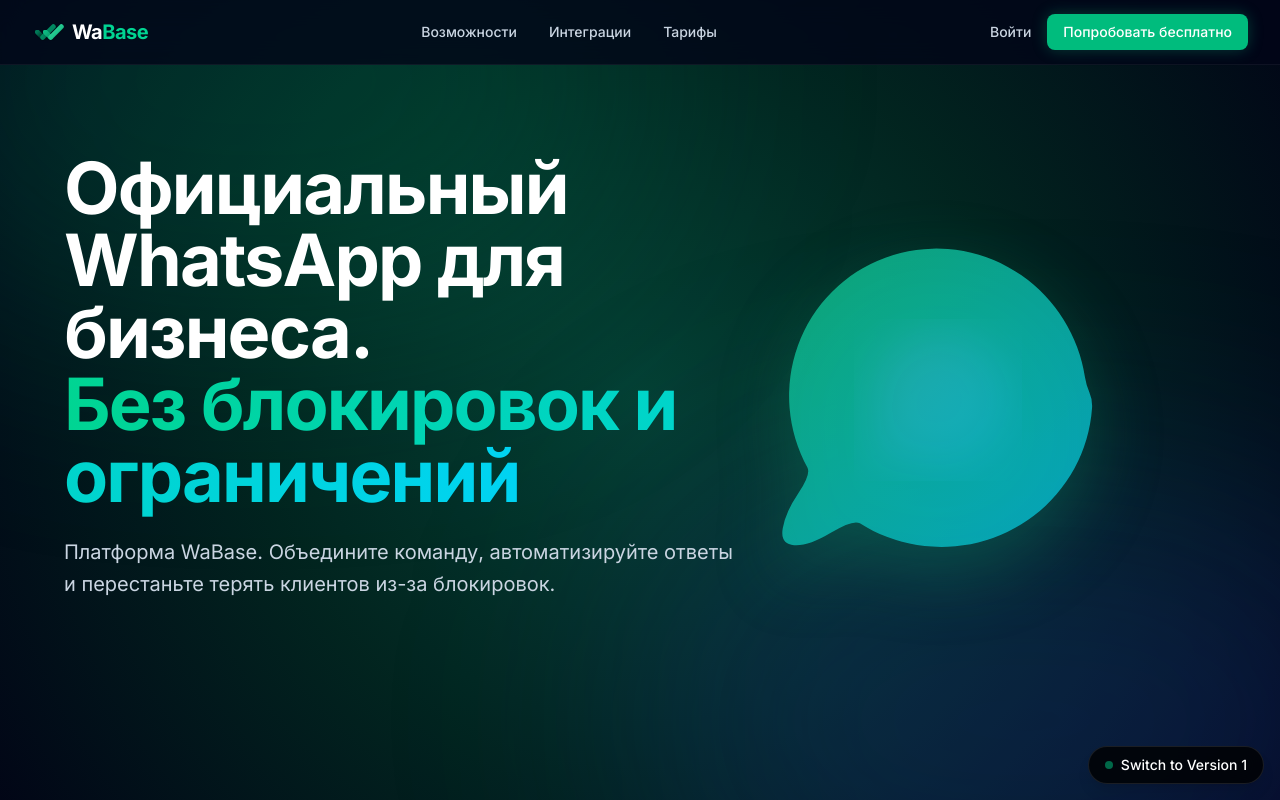
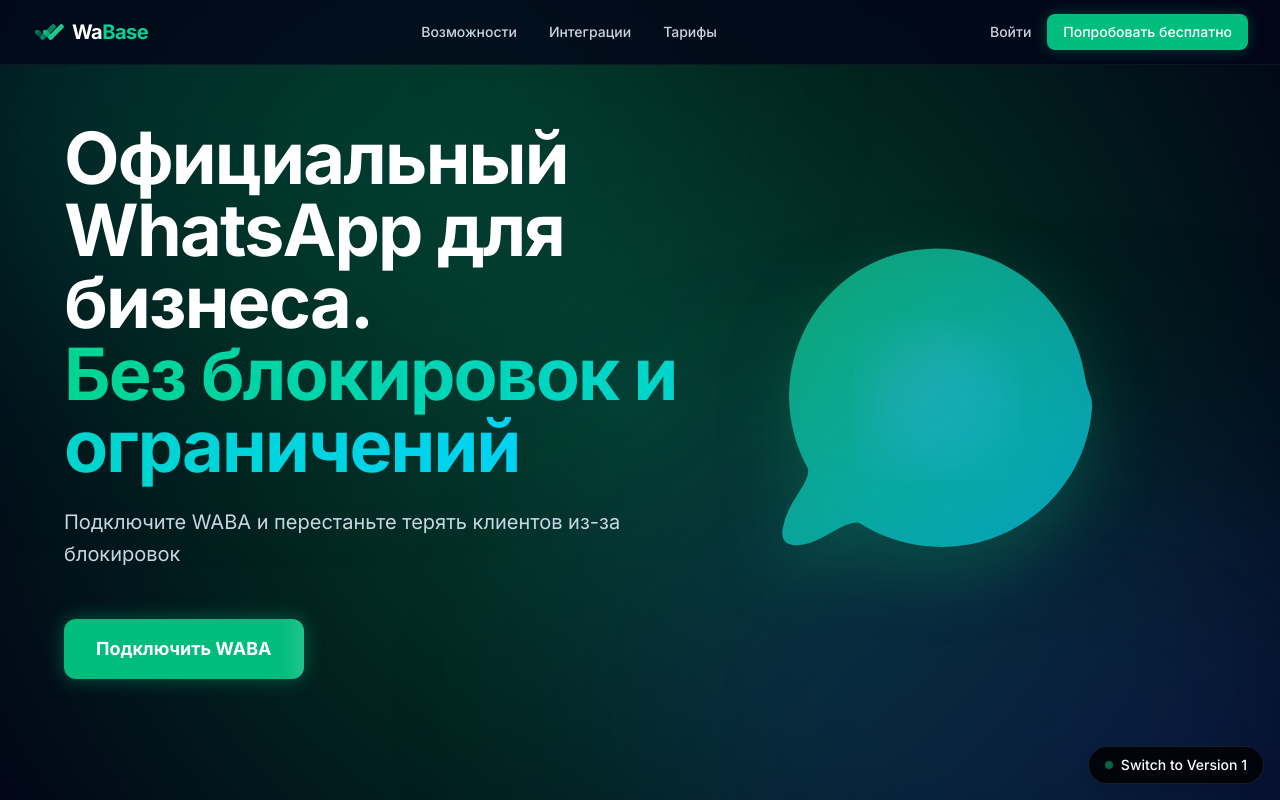
Before and after one commit to kenzheshh/11, a React (Vite) app: page / in a window 1280 px wide. Shown: the top 800 px of the page. Built offline with nearby package versions, Linux system fonts and the light colour scheme.

Commit message:
feat: Update CTA to "Подключить WABA"
Refactors various components to use a consistent "Подключить WABA" call to action, replacing previous wording. This change aims to clarify the primary user action and streamline the conversion flow.

```diff
--- a/src/components/Hero.tsx
+++ b/src/components/Hero.tsx
@@ -77,7 +77,7 @@ export default function Hero() {
             transition={{ duration: 0.5, delay: 0.1 }}
             className="mt-6 text-xl text-gray-600 max-w-2xl mx-auto leading-relaxed"
           >
-            Объедините отдел продаж в одном окне. Делайте массовые рассылки легально, контролируйте менеджеров и отвечайте клиентам в 2 раза быстрее с помощью ИИ-суфлера.
+            Подключите WABA и перестаньте терять клиентов из-за блокировок
           </motion.p>
 
           <motion.div
@@ -87,7 +87,7 @@ export default function Hero() {
             className="mt-10 flex flex-col sm:flex-row gap-4 justify-center items-center"
           >
             <button className="w-full sm:w-auto px-8 py-4 bg-brand hover:bg-brand-hover text-white rounded-xl font-semibold text-lg transition-all shadow-[0_0_20px_rgba(10,128,94,0.4)] hover:shadow-[0_0_30px_rgba(10,128,94,0.6)] hover:-translate-y-0.5 relative overflow-hidden group">
-              <span className="relative z-10">Начать 7 дней бесплатно</span>
+              <span className="relative z-10">Подключить WABA</span>
               <motion.div
                 animate={{ x: ['-100%', '200%'] }}
                 transition={{ duration: 3, repeat: Infinity, ease: "linear", repeatDelay: 1 }}
--- a/src/components/Navbar.tsx
+++ b/src/components/Navbar.tsx
@@ -24,7 +24,7 @@ export default function Navbar() {
           <div className="hidden md:flex items-center space-x-4">
             <button className="text-sm font-medium text-gray-600 hover:text-gray-900 transition-colors">Войти</button>
             <button className="bg-brand hover:bg-brand-hover text-white px-4 py-2 rounded-lg text-sm font-medium transition-colors shadow-sm shadow-brand/20">
-              Попробовать бесплатно
+              Подключить WABA
             </button>
           </div>
 
@@ -48,7 +48,7 @@ export default function Navbar() {
           <a href="#pricing" className="block px-3 py-2 rounded-md text-base font-medium text-gray-700 hover:text-brand hover:bg-gray-50">Тарифы</a>
           <div className="pt-4 flex flex-col gap-2">
             <button className="w-full text-center px-4 py-2 border border-gray-200 rounded-lg text-base font-medium text-gray-700">Войти</button>
-            <button className="w-full text-center bg-brand text-white px-4 py-2 rounded-lg text-base font-medium">Попробовать бесплатно</button>
+            <button className="w-full text-center bg-brand text-white px-4 py-2 rounded-lg text-base font-medium">Подключить WABA</button>
           </div>
         </motion.div>
       )}
--- a/src/components/v2/V2Experience.tsx
+++ b/src/components/v2/V2Experience.tsx
@@ -54,8 +54,16 @@ export default function V2Experience() {
               </span>
             </h1>
             <p className="text-lg md:text-xl text-slate-300 mb-12 leading-relaxed">
-              Платформа WaBase. Объедините команду, автоматизируйте ответы и перестаньте терять клиентов из-за блокировок.
+              Подключите WABA и перестаньте терять клиентов из-за блокировок
             </p>
+            <button className="px-8 py-4 bg-emerald-500 hover:bg-emerald-600 text-white rounded-xl font-bold text-lg transition-all shadow-[0_0_20px_rgba(16,185,129,0.4)] hover:shadow-[0_0_30px_rgba(16,185,129,0.6)] hover:-translate-y-0.5 relative overflow-hidden group pointer-events-auto w-fit">
+              <span className="relative z-10">Подключить WABA</span>
+              <motion.div
+                animate={{ x: ['-100%', '200%'] }}
+                transition={{ duration: 3, repeat: Infinity, ease: "linear", repeatDelay: 1 }}
+                className="absolute inset-0 w-1/2 h-full bg-gradient-to-r from-transparent via-white/30 to-transparent skew-x-12 z-0"
+              />
+            </button>
           </div>
 
         </motion.div>
@@ -89,7 +97,7 @@ export default function V2Experience() {
             <p className="text-lg text-slate-300 mb-8 leading-relaxed">
               Забудьте о серых схемах и постоянном страхе блокировки номера. Мы используем официальный WhatsApp Business API, чтобы вы могли сфокусироваться на продажах, а не на технических проблемах.
             </p>
-            <ul className="space-y-4">
+            <ul className="space-y-4 mb-10">
               {[
                 'Зеленая галочка верификации',
                 'Массовые рассылки без риска',
@@ -103,6 +111,14 @@ export default function V2Experience() {
                 </li>
               ))}
             </ul>
+            <button className="px-8 py-4 bg-emerald-500 hover:bg-emerald-600 text-white rounded-xl font-bold text-lg transition-all shadow-[0_0_20px_rgba(16,185,129,0.4)] hover:shadow-[0_0_30px_rgba(16,185,129,0.6)] hover:-translate-y-0.5 relative overflow-hidden group pointer-events-auto w-fit">
+              <span className="relative z-10">Подключить WABA</span>
+              <motion.div
+                animate={{ x: ['-100%', '200%'] }}
+                transition={{ duration: 3, repeat: Infinity, ease: "linear", repeatDelay: 1 }}
+                className="absolute inset-0 w-1/2 h-full bg-gradient-to-r from-transparent via-white/30 to-transparent skew-x-12 z-0"
+              />
+            </button>
           </motion.div>
         </motion.div>
 
--- a/src/components/v2/V2Pricing.tsx
+++ b/src/components/v2/V2Pricing.tsx
@@ -57,6 +57,18 @@ export default function V2Pricing() {
               <p className="text-slate-500">{step.desc}</p>
             </motion.div>
           ))}
+        </div>
+
+        {/* CTA after timeline */}
+        <div className="mt-16 text-center">
+          <button className="px-10 py-5 bg-emerald-500 hover:bg-emerald-600 text-white rounded-2xl font-bold text-xl transition-all shadow-[0_0_30px_rgba(16,185,129,0.5)] hover:shadow-[0_0_40px_rgba(16,185,129,0.7)] hover:-translate-y-1 relative overflow-hidden group mx-auto">
+            <span className="relative z-10">Подключить WABA</span>
+            <motion.div
+              animate={{ x: ['-100%', '200%'] }}
+              transition={{ duration: 3, repeat: Infinity, ease: "linear", repeatDelay: 1 }}
+              className="absolute inset-0 w-1/2 h-full bg-gradient-to-r from-transparent via-white/30 to-transparent skew-x-12 z-0"
+            />
+          </button>
         </div>
       </div>
 
@@ -142,7 +154,7 @@ export default function V2Pricing() {
               Оставьте заявку прямо сейчас и получите бесплатный аудит вашего текущего WhatsApp-маркетинга.
             </p>
             <button className="bg-emerald-500 hover:bg-emerald-400 text-white px-8 py-5 rounded-2xl font-bold text-lg transition-all shadow-[0_0_40px_rgba(16,185,129,0.4)] hover:shadow-[0_0_60px_rgba(16,185,129,0.6)] flex items-center gap-3 mx-auto group">
-              Начать бесплатно
+              Подключить WABA
               <ArrowRight className="w-6 h-6 group-hover:translate-x-1 transition-transform" />
             </button>
             <p className="mt-6 text-sm text-slate-400">
--- a/src/components/v2/V2Steps.tsx
+++ b/src/components/v2/V2Steps.tsx
@@ -153,6 +153,18 @@ export default function V2Steps() {
         </div>
 
       </div>
+
+      {/* Big CTA Button */}
+      <div className="mt-20 relative z-10 flex justify-center">
+        <button className="px-10 py-5 bg-emerald-500 hover:bg-emerald-600 text-white rounded-2xl font-bold text-xl transition-all shadow-[0_0_30px_rgba(16,185,129,0.5)] hover:shadow-[0_0_40px_rgba(16,185,129,0.7)] hover:-translate-y-1 relative overflow-hidden group">
+          <span className="relative z-10">Подключить WABA</span>
+          <motion.div
+            animate={{ x: ['-100%', '200%'] }}
+            transition={{ duration: 3, repeat: Infinity, ease: "linear", repeatDelay: 1 }}
+            className="absolute inset-0 w-1/2 h-full bg-gradient-to-r from-transparent via-white/30 to-transparent skew-x-12 z-0"
+          />
+        </button>
+      </div>
     </div>
   );
 }
```
